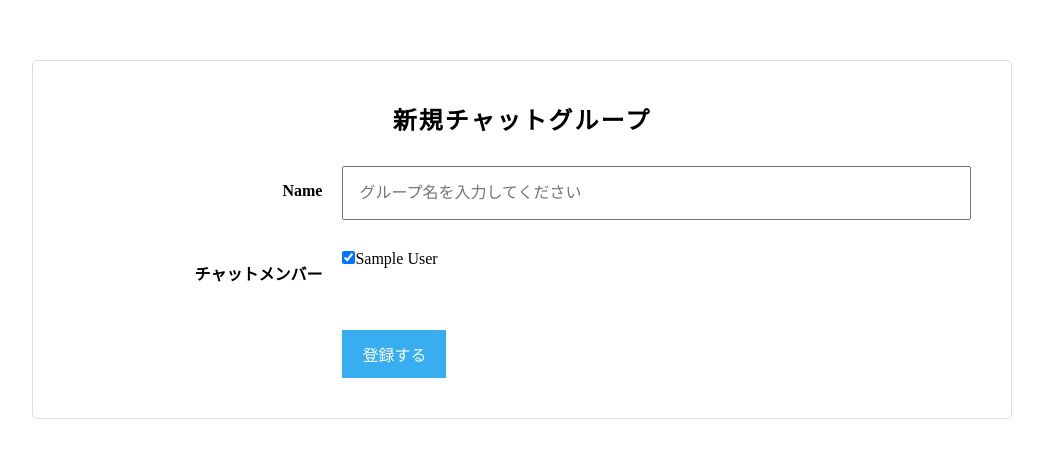
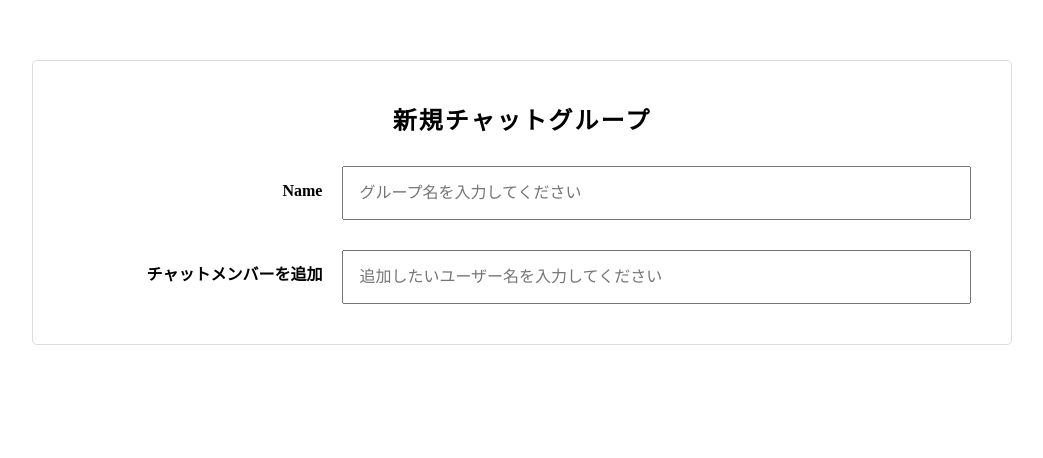
Before and after one commit to wa-www/chat-space, a Rails app: page /groups/new in a window 1280 px wide. Shown: the top 458 px of the page, without its empty margins (118-1161 px from the left). Run offline with Rails 7, Linux system fonts and the light colour scheme; the visitor is signed in with stand-in values (Sample User, id 1); style sheets or scripts are compiled from the project's sources; some libraries are stand-ins or nearby versions.

Commit message:
chatspace_usr_inkuri1
データのやりとり・表示OK、空白にした際の表示残り

```diff
--- /dev/null
+++ b/app/assets/javascripts/user.js
@@ -0,0 +1,51 @@
+$(function(){
+
+var user_list=$("#user-search-result");
+function appendUser(user){
+
+    var html =`
+    <div class="chat-group-user clearfix">
+      <p class="chat-group-user__name">${user.name}</p>
+      <div class="user-search-add chat-group-user__btn chat-group-user__btn--add" data-user-id="${user.id}" data-user-name="${user.name}">追加</div>
+    </div>
+    `
+  user_list.append(html);
+  }
+
+function appendErrMsgToHTML(msg) {
+  var html = `<li>
+                <p class="chat-group-user__name">${msg}</p>
+              </li>`
+  user_list.append(html);
+}
+
+  $('#user-search-field').on("keyup",function(){
+    var input= $("#user-search-field").val();
+    console.log(input);
+
+    $.ajax({
+      type:'get',
+      url:'/users', //処理してほしいコントローラーの送り先
+      data: {keyword:input},
+      dataType: 'json'
+    })
+
+    .done(function(userresults){
+      console.log(userresults);
+      $("#user-search-result").empty(); //検索結果を空にする
+      if (userresults.length!==0){
+        userresults.forEach(function(user){
+          appendUser(user);   //あとで定義
+        });
+        }
+        else {
+          appendErrMsgToHTML("一致するユーザーがいません"); //あとで定義
+        }
+    })
+
+    .fail(function() {
+      alert('映画検索に失敗しました');
+    })
+
+  });
+});
--- a/app/controllers/users_controller.rb
+++ b/app/controllers/users_controller.rb
@@ -1,4 +1,9 @@
 class UsersController < ApplicationController
+
+  def index
+    @users = User.where('name LIKE(?)', "%#{params[:keyword]}%")
+    render json: @users
+  end
 
   def edit
   end
--- a/app/views/groups/_form.html.haml
+++ b/app/views/groups/_form.html.haml
@@ -14,12 +14,15 @@
     / この部分はインクリメンタルサーチ（ユーザー追加の非同期化のときに使用します
   .chat-group-form__field.clearfix
     .chat-group-form__field--left
-      %label.chat-group-form__label{:for => "chat_group_チャットメンバー"} チャットメンバー
+      %label.chat-group-form__label{:for => "chat_group_チャットメンバーを追加"} チャットメンバーを追加
     .chat-group-form__field--right
       / グループ作成機能の追加時はここにcollection_check_boxesの記述を入れてください
-      = f.collection_check_boxes :user_ids, User.all, :id, :name
+      -# = f.collection_check_boxes :user_ids, User.all, :id, :name
       / この部分はインクリメンタルサーチ（ユーザー追加の非同期化のときに使用します
-  .chat-group-form__field.clearfix
-    .chat-group-form__field--left
-    .chat-group-form__field--right
-      = f.submit class: 'chat-group-form__action-btn'
+      .chat-group-form__search.clearfix
+        %input#user-search-field.chat-group-form__input{:placeholder=>"追加したいユーザー名を入力してください", :type=>'text'}
+      #user-search-result
+  -# .chat-group-form__field.clearfix
+  -#   .chat-group-form__field--left
+  -#   .chat-group-form__field--right
+  -#     = f.submit class: 'chat-group-form__action-btn'
--- a/config/routes.rb
+++ b/config/routes.rb
@@ -1,7 +1,7 @@
 Rails.application.routes.draw do
   devise_for :users
   root 'groups#index'
-  resources :users, only: [:edit, :update]
+  resources :users, only: [:edit, :update, :index]
   resources :groups, only: [:new, :create, :edit, :update] do
     resources :messages, only: [:index, :create]
   end
```
Also changed, not shown: app/views/users/index.json.jbuilder (added).
